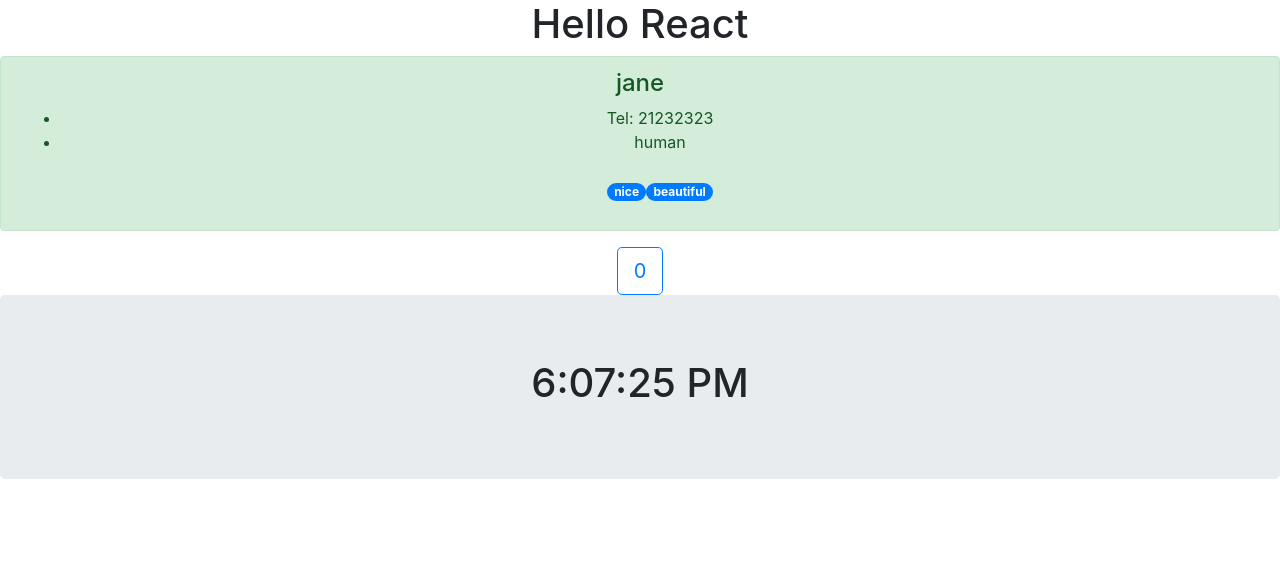
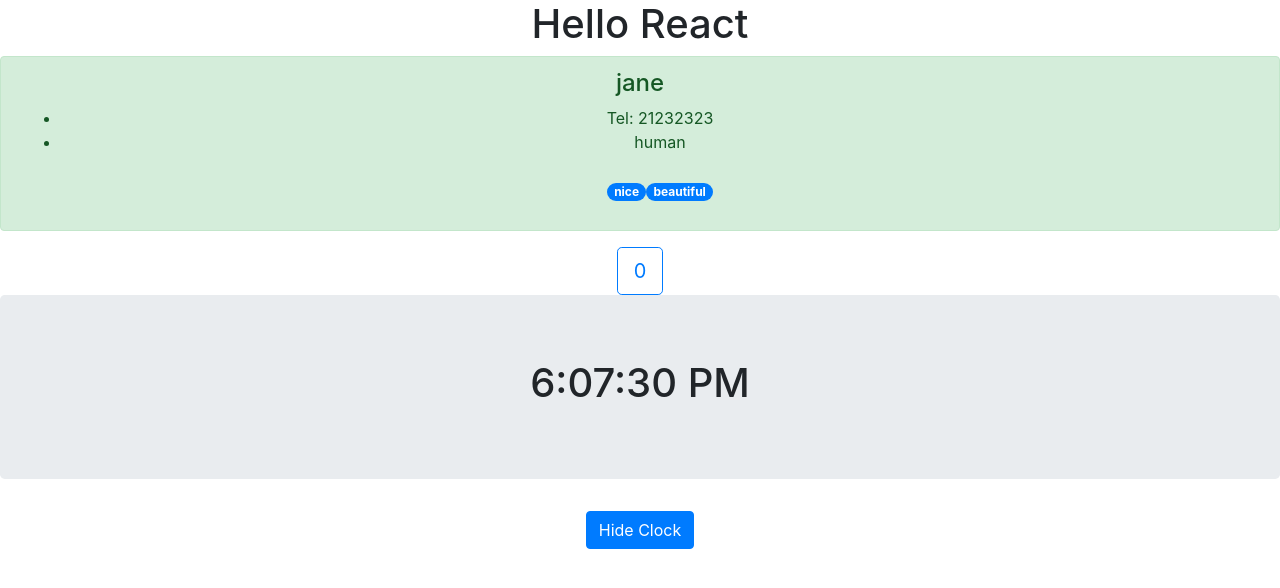
Before and after one commit to Jane27/react-my-project, a React (Create React App) app: page / in a window 1280 px wide. Shown: the top 588 px of the page. Built offline with nearby package versions, Linux system fonts and the light colour scheme.

Commit message:
ex-lifecycle

```diff
--- a/package.json
+++ b/package.json
@@ -3,6 +3,7 @@
   "version": "0.1.0",
   "private": true,
   "dependencies": {
+    "bootstrap": "^4.1.3",
     "react": "^16.6.3",
     "react-dom": "^16.6.3",
     "react-scripts": "2.1.1"
--- a/src/App.js
+++ b/src/App.js
@@ -13,6 +13,12 @@ import DigitalClock from './components/DigitalClock';
 const tags=['nice', 'beautiful'];
 
 class App extends Component {
+  constructor(props) {
+    super(props);
+    this.state = {
+      showClock: true
+    }
+  }
   render() {
     return (
       <div className="App">
@@ -33,7 +39,8 @@ class App extends Component {
         <Welcome />
         <NameCard name='jane' number = {21232323} isHuman = {true} tags={tags}/>
         <LikesButton/>
-        <DigitalClock />
+        {this.state.showClock && <DigitalClock />}
+        <button className="btn btn-primary" onClick={()=>{this.setState({showClock: !this.state.showClock})}}>{this.state.showClock ? "Hide Clock": "Show Clock"}</button>
       </div>
     );
   }
--- a/src/components/DigitalClock.js
+++ b/src/components/DigitalClock.js
@@ -1,32 +1,36 @@
-import React, {Component} from 'react'
+import React, {Component} from 'react';
 
 class DigitalClock extends Component {
-    constructor(props){
-        super()
-        this.state= {
-            date:new Date(),
+    constructor(props) {
+        super();
+        this.state = {
+            date: new Date()
         }
+        console.log("constructor");
     }
 
     componentDidMount() {
+        console.log("componentDidMount");
         this.timer = setInterval(() => {
             // console.log(this.state.date)
-            this.setState = ({
+            this.setState({
                 date: new Date()
             })
-        },1000)
-        console.log(this.state.date)
+        },1000);
+        console.log(this.state.date);
     }
 
-    componentDidUpdate(currentProps, currentState){
-        console.log(currentState)
-
+    componentDidUpdate(currentProps, currentState) {
+        console.log("componentDidUpdate");
+        console.log(currentState);
     }
 
-    componentWillUnmount(){
-        clearInterval(this.timer)
+    componentWillUnmount() {
+        console.log("componentWillUnmount");
+        clearInterval(this.timer);
     }
-    render(){
+    render() {
+        console.log("render");
         return(
             <div className='digital-clock-component jumbotron'>
             <h1>{this.state.date.toLocaleTimeString()}</h1>
```
